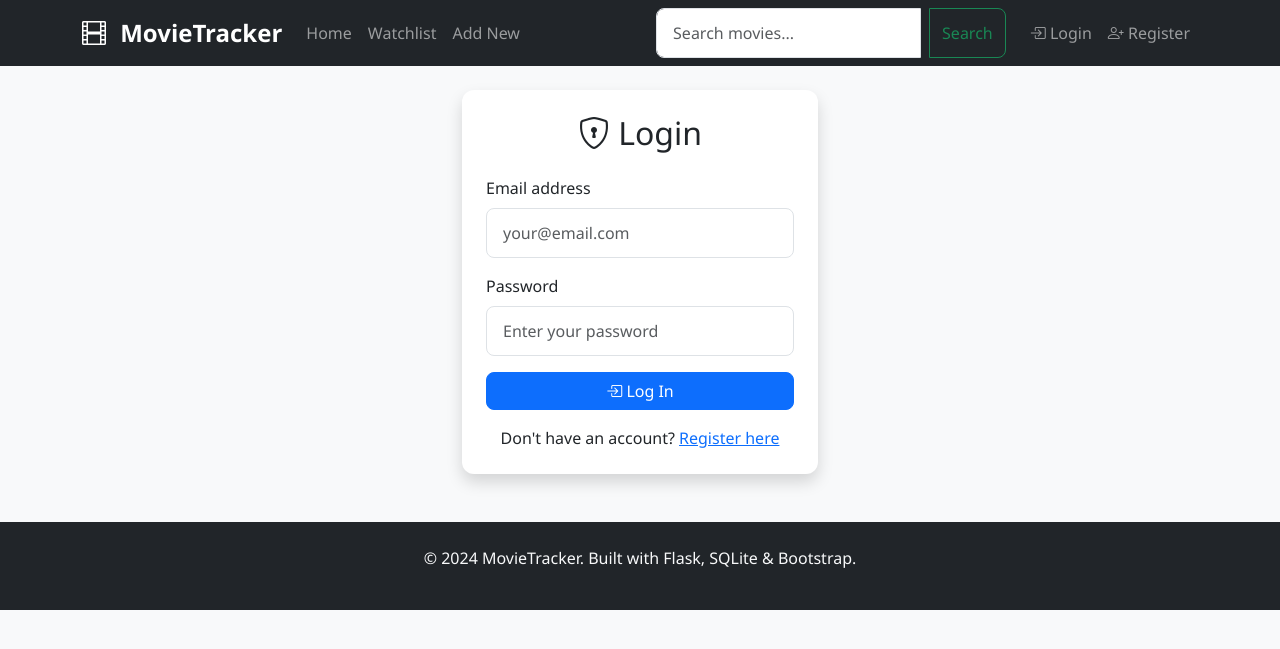
After one commit to theGamerZed/Cline-Mastery, a Flask app: page /login in a window 1280 px wide. The commit adds this page. Shown: the top 649 px of the page. Run offline with Flask 3, Linux system fonts and the light colour scheme.

Commit message:
Add the login functionality and allow users to login to the page using email and password combination

```diff
--- a/app.py
+++ b/app.py
@@ -1,10 +1,12 @@
-from flask import Flask, render_template, request, jsonify, redirect, url_for, flash
+from flask import Flask, render_template, request, jsonify, redirect, url_for, flash, session
 import sqlite3
 import os
 from datetime import datetime
+from functools import wraps
+from werkzeug.security import generate_password_hash, check_password_hash
 
 app = Flask(__name__)
-app.secret_key = os.environ.get('KEY')
+app.secret_key = os.environ.get('KEY', 'fallback-secret-key-change-in-production')
 
 # Database configuration
 DATABASE = 'movies.db'
@@ -19,6 +21,16 @@ def get_db_connection():
 def init_db():
     conn = get_db_connection()
     cursor = conn.cursor()
+
+    # Create users table
+    cursor.execute('''
+        CREATE TABLE IF NOT EXISTS users (
+            id INTEGER PRIMARY KEY AUTOINCREMENT,
+            email TEXT UNIQUE NOT NULL,
+            password_hash TEXT NOT NULL,
+            created_at TIMESTAMP DEFAULT CURRENT_TIMESTAMP
+        )
+    ''')
 
     # Create movies table
     cursor.execute('''
@@ -53,7 +65,105 @@ def init_db():
     conn.close()
 
 
+# --- Authentication Decorator ---
+def login_required(f):
+    @wraps(f)
+    def decorated_function(*args, **kwargs):
+        if 'user_id' not in session:
+            flash('Please log in to access this page.', 'warning')
+            return redirect(url_for('login'))
+        return f(*args, **kwargs)
+    return decorated_function
+
+
+# --- Auth Routes ---
+@app.route('/login', methods=['GET', 'POST'])
+def login():
+    # If already logged in, redirect to home
+    if 'user_id' in session:
+        return redirect(url_for('index'))
+
+    if request.method == 'POST':
+        email = request.form['email'].strip().lower()
+        password = request.form['password']
+
+        if not email or not password:
+            flash('Please fill in all fields.', 'danger')
+            return render_template('login.html')
+
+        conn = get_db_connection()
+        cursor = conn.cursor()
+        cursor.execute('SELECT * FROM users WHERE email = ?', (email,))
+        user = cursor.fetchone()
+        conn.close()
+
+        if user and check_password_hash(user['password_hash'], password):
+            session['user_id'] = user['id']
+            session['user_email'] = user['email']
+            flash('Logged in successfully!', 'success')
+            return redirect(url_for('index'))
+        else:
+            flash('Invalid email or password.', 'danger')
+
+    return render_template('login.html')
+
+
+@app.route('/register', methods=['GET', 'POST'])
+def register():
+    # If already logged in, redirect to home
+    if 'user_id' in session:
+        return redirect(url_for('index'))
+
+    if request.method == 'POST':
+        email = request.form['email'].strip().lower()
+        password = request.form['password']
+        confirm_password = request.form['confirm_password']
+
+        if not email or not password or not confirm_password:
+            flash('Please fill in all fields.', 'danger')
+            return render_template('register.html')
+
+        if password != confirm_password:
+            flash('Passwords do not match.', 'danger')
+            return render_template('register.html')
+
+        if len(password) < 6:
+            flash('Password must be at least 6 characters.', 'danger')
+            return render_template('register.html')
+
+        conn = get_db_connection()
+        cursor = conn.cursor()
+
+        # Check if email already exists
+        cursor.execute('SELECT id FROM users WHERE email = ?', (email,))
+        if cursor.fetchone():
+            conn.close()
+            flash('An account with this email already exists.', 'danger')
+            return render_template('register.html')
+
+        # Create user
+        password_hash = generate_password_hash(password)
+        cursor.execute('INSERT INTO users (email, password_hash) VALUES (?, ?)',
+                       (email, password_hash))
+        conn.commit()
+        conn.close()
+
+        flash('Account created successfully! Please log in.', 'success')
+        return redirect(url_for('login'))
+
+    return render_template('register.html')
+
+
+@app.route('/logout')
+def logout():
+    session.clear()
+    flash('Logged out successfully.', 'success')
+    return redirect(url_for('login'))
+
+
+# --- Protected Routes ---
 @app.route('/')
+@login_required
 def index():
     conn = get_db_connection()
     cursor = conn.cursor()
@@ -72,6 +182,7 @@ def index():
 
 
 @app.route('/add', methods=['GET', 'POST'])
+@login_required
 def add_item():
     if request.method == 'POST':
         title = request.form['title']
@@ -101,6 +212,7 @@ def add_item():
 
 
 @app.route('/edit/<int:id>', methods=['GET', 'POST'])
+@login_required
 def edit_item(id):
     conn = get_db_connection()
     cursor = conn.cursor()
@@ -136,6 +248,7 @@ def edit_item(id):
 
 
 @app.route('/delete/<int:id>')
+@login_required
 def delete_item(id):
     conn = get_db_connection()
     cursor = conn.cursor()
@@ -149,6 +262,7 @@ def delete_item(id):
 
 
 @app.route('/watchlist')
+@login_required
 def watchlist():
     conn = get_db_connection()
     cursor = conn.cursor()
@@ -166,6 +280,7 @@ def watchlist():
 
 
 @app.route('/add_to_watchlist/<int:id>', methods=['POST'])
+@login_required
 def add_to_watchlist(id):
     status = request.form['status']
     rating = request.form.get('rating', None)
@@ -187,6 +302,7 @@ def add_to_watchlist(id):
 
 
 @app.route('/remove_from_watchlist/<int:id>')
+@login_required
 def remove_from_watchlist(id):
     conn = get_db_connection()
     cursor = conn.cursor()
@@ -200,6 +316,7 @@ def remove_from_watchlist(id):
 
 
 @app.route('/search')
+@login_required
 def search():
     query = request.args.get('q', '')
 
@@ -221,6 +338,7 @@ def search():
 
 
 @app.route('/filter/<filter_type>')
+@login_required
 def filter_items(filter_type):
     conn = get_db_connection()
     cursor = conn.cursor()
@@ -255,4 +373,19 @@ def filter_items(filter_type):
 if __name__ == '__main__':
     if not os.path.exists(DATABASE):
         init_db()
+    else:
+        # Ensure users table exists in existing databases
+        conn = get_db_connection()
+        cursor = conn.cursor()
+        cursor.execute('''
+            CREATE TABLE IF NOT EXISTS users (
+                id INTEGER PRIMARY KEY AUTOINCREMENT,
+                email TEXT UNIQUE NOT NULL,
+                password_hash TEXT NOT NULL,
+                created_at TIMESTAMP DEFAULT CURRENT_TIMESTAMP
+            )
+        ''')
+        conn.commit()
+        conn.close()
+
     app.run(debug=True, host='0.0.0.0', port=5000)
--- a/templates/base.html
+++ b/templates/base.html
@@ -38,11 +38,38 @@
                 </ul>
 
                 <!-- Search Form -->
-                <form class="d-flex" action="{{ url_for('search') }}" method="GET">
+                <form class="d-flex me-3" action="{{ url_for('search') }}" method="GET">
                     <input class="form-control me-2" type="search" name="q" placeholder="Search movies..."
                            value="{{ search_query if search_query else '' }}" aria-label="Search">
                     <button class="btn btn-outline-success" type="submit">Search</button>
                 </form>
+
+                <!-- Auth Links -->
+                <ul class="navbar-nav">
+                    {% if session.user_id %}
+                    <li class="nav-item dropdown">
+                        <a class="nav-link dropdown-toggle" href="#" role="button" data-bs-toggle="dropdown">
+                            <i class="bi bi-person-circle"></i> {{ session.user_email }}
+                        </a>
+                        <ul class="dropdown-menu dropdown-menu-end">
+                            <li><a class="dropdown-item" href="{{ url_for('logout') }}">
+                                <i class="bi bi-box-arrow-right"></i> Logout
+                            </a></li>
+                        </ul>
+                    </li>
+                    {% else %}
+                    <li class="nav-item">
+                        <a class="nav-link" href="{{ url_for('login') }}">
+                            <i class="bi bi-box-arrow-in-right"></i> Login
+                        </a>
+                    </li>
+                    <li class="nav-item">
+                        <a class="nav-link" href="{{ url_for('register') }}">
+                            <i class="bi bi-person-plus"></i> Register
+                        </a>
+                    </li>
+                    {% endif %}
+                </ul>
             </div>
         </div>
     </nav>
@@ -52,7 +79,7 @@
         {% if messages %}
             <div class="container mt-3">
                 {% for category, message in messages %}
-                    <div class="alert alert-{{ 'success' if category == 'success' else 'danger' }} alert-dismissible fade show" role="alert">
+                    <div class="alert alert-{{ category if category in ['success', 'danger', 'warning', 'info'] else 'info' }} alert-dismissible fade show" role="alert">
                         {{ message }}
                         <button type="button" class="btn-close" data-bs-dismiss="alert"></button>
                     </div>
--- /dev/null
+++ b/templates/login.html
@@ -0,0 +1,38 @@
+{% extends "base.html" %}
+{% block title %}Login - MovieTracker{% endblock %}
+{% block content %}
+<div class="row justify-content-center">
+    <div class="col-md-6 col-lg-4">
+        <div class="card shadow">
+            <div class="card-body p-4">
+                <h2 class="text-center mb-4">
+                    <i class="bi bi-shield-lock"></i> Login
+                </h2>
+
+                <form method="POST">
+                    <div class="mb-3">
+                        <label for="email" class="form-label">Email address</label>
+                        <input type="email" class="form-control" id="email" name="email"
+                               placeholder="your@email.com" required>
+                    </div>
+
+                    <div class="mb-3">
+                        <label for="password" class="form-label">Password</label>
+                        <input type="password" class="form-control" id="password" name="password"
+                               placeholder="Enter your password" required>
+                    </div>
+
+                    <button type="submit" class="btn btn-primary w-100 mb-3">
+                        <i class="bi bi-box-arrow-in-right"></i> Log In
+                    </button>
+                </form>
+
+                <p class="text-center mb-0">
+                    Don't have an account?
+                    <a href="{{ url_for('register') }}">Register here</a>
+                </p>
+            </div>
+        </div>
+    </div>
+</div>
+{% endblock %}
```
Also changed, not shown: templates/register.html (added, +44 -0 lines), 1 other file.
